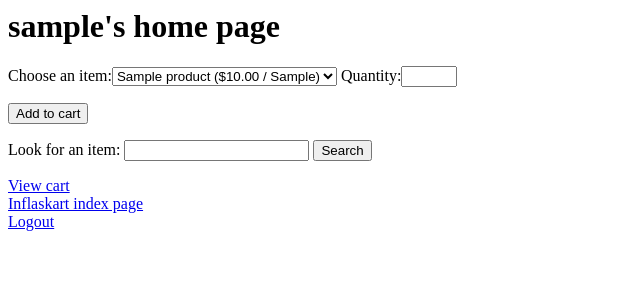
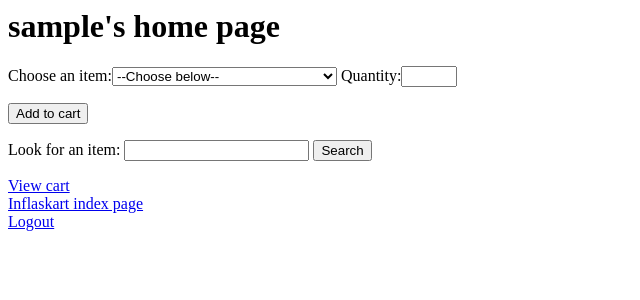
Before and after one commit to eugenielm/Inflaskart, a Django app: a page that uses grocerystore/templates/grocerystore/base.html in a window 1280 px wide. Shown: the top 300 px of the page, without its empty margins (0-640 px from the left). Run offline with Django 3.2, Linux system fonts and the light colour scheme; a user stored in the database is signed in; tables that the repository leaves empty hold one stand-in row (values such as "Sample post").

Commit message:
ShopForm fixed (MutipleChoiceField) and views.py corrected accordingly (all previous migrations had to be deleted because of this bug)

```diff
--- a/grocerystore/forms.py
+++ b/grocerystore/forms.py
@@ -18,12 +18,14 @@ class LoginForm(forms.ModelForm):
         model = User
         fields = ['username', 'password']
 
-def get_choices():
-    choices = []
-    for product in Product.objects.order_by('product_name'):
-        choices.append((product.product_name, product.product_name + " ($" + str(product.product_price) + " / " + product.product_unit + ")"),)
-    return choices
+class ShopForm(forms.Form):
+    product_name = forms.ModelChoiceField(label='Choose an item', queryset=Product.objects.order_by('product_name'), empty_label="--Choose below--")
+    quantity = forms.IntegerField(min_value=1, max_value=20, required=True)
 
-class ShopForm(forms.Form):
-    product_name = forms.ChoiceField(label='Choose an item', choices=get_choices())
-    quantity = forms.IntegerField(min_value=1, max_value=20, required=True)
+
+# class ShopForm(forms.Form):
+#     CHOICES = []
+#     for product in Product.objects.order_by('product_name'):
+#         CHOICES.append((product.product_name, product.product_name + " ($" + str(product.product_price) + " / " + product.product_unit + ")"),)
+#     product_name = forms.ChoiceField(label='Choose an item', choices=CHOICES)
+#     quantity = forms.IntegerField(min_value=1, max_value=20, required=True)
--- a/grocerystore/inflaskart_api.py
+++ b/grocerystore/inflaskart_api.py
@@ -27,7 +27,8 @@ class InflaskartClient:
     #         return lines
 
     def __repr__(self):
-        cart = self.list()
+        cart = self.list()['items']
+        return cart
 
     def list(self):
         """cart = {'items': ["name": "x", "qty": y]} where "x" is a string and 'y' is an integer"""
--- a/grocerystore/models.py
+++ b/grocerystore/models.py
@@ -8,5 +8,8 @@ class Product(models.Model):
     product_name = models.CharField(max_length=60)
     product_unit = models.CharField(max_length=20)
     product_price = models.DecimalField(max_digits=5, decimal_places=2, default=0.00)
+    # def __str__(self):
+    #     return self.product_name + " (" + self.product_unit + ")"
+
     def __str__(self):
-        return self.product_name + " (" + self.product_unit + ")"
+        return self.product_name + " ($" + str(self.product_price) + " / " + self.product_unit + ")"
--- a/grocerystore/views.py
+++ b/grocerystore/views.py
@@ -1,4 +1,5 @@
 from __future__ import unicode_literals
+import re
 from django.shortcuts import redirect, render, get_object_or_404
 from inflaskart_api import InflaskartClient
 from django.contrib.auth import authenticate, login, logout
@@ -111,21 +112,23 @@ class UserShopView(LoginRequiredMixin, View):
     def post(self, request, username):
         form = self.form_class(request.POST)
         try:
-            product = request.POST['product_name']
+            product_pk = request.POST['product_name']
+            product = Product.objects.get(pk=product_pk).product_name
             quantity = request.POST['quantity']
             infla_user = get_inflauser(username)
             infla_user.add(product, quantity)
-            messages.success(request, "%s successfully added to your cart" % product)
+            messages.success(request, "'%s' successfully added to your cart" % product)
             return redirect('grocerystore:user_shop', username=username)
         except:
             searched_item = request.POST['search']
-            if not searched_item.isalpha():
-                messages.error(request, "You must type in only alphabetical characters")
-                return redirect('grocerystore:user_shop', username=username)
-            else:
+            # only albabetic (including accented) characters and whitespaces are allowed in the search
+            if re.search(r'([\w+]+[\s]*)', searched_item):
                 messages.info(request, "You're looking for '%s':" % searched_item)
                 searched_item = urllib.quote(searched_item.encode('utf8'))
                 return redirect('grocerystore:search', username=username, searched_item=searched_item)
+            else:
+                messages.error(request, "You must type in only alphabetical characters")
+                return redirect('grocerystore:user_shop', username=username)
 
 
 class ShowCartView(LoginRequiredMixin, View):
@@ -160,9 +163,10 @@ class ShowCartView(LoginRequiredMixin, View):
         infla_user = get_inflauser(username)
         cart = infla_user.list()['items'] # get a dictonnary whose keys are "name" and "qty"
 
-        if request.POST['empty']:
+        if request.POST.get('empty'):
             if len(cart) > 0:
                 cart = infla_user.empty_cart()
+                messages.success(request, "You've just emptied your cart.")
             return redirect('grocerystore:cart', username=user.username)
 
         for item in cart:
@@ -173,12 +177,12 @@ class ShowCartView(LoginRequiredMixin, View):
                 continue
             if qty_to_change == 0:
                 infla_user.delete(product_to_update)
-                messages.success(request, "%s has been removed from your cart." % product_to_update)
+                messages.success(request, "'%s' has been removed from your cart." % product_to_update)
             else:
                 infla_user.add(product_to_update, qty_to_change)
-                messages.success(request, "%s quantity has been updated." % product_to_update)
+                messages.success(request, "'%s' quantity has been updated." % product_to_update)
+
         return redirect('grocerystore:cart', username=user.username)
-
 
 def search_item(item):
     """Returns a list of Product instances whose 'product_name' contains at least
@@ -206,7 +210,7 @@ class SearchView(View):
         if request.user.is_authenticated:
             searched_item = urllib.unquote(searched_item)
             search_result = search_item(searched_item)
-            if len(search_result) > 15:
+            if len(search_result) > 25:
                 messages.error(request, "too many items match your research... Please be more specific.")
                 return redirect('grocerystore:user_shop', username=username)
             if len(search_result) == 0:
@@ -229,7 +233,7 @@ class SearchView(View):
                 except TypeError:
                     continue
                 infla_user.add(product_to_add, quantity_to_add)
-                messages.success(request, "%s successfully added to your cart" % product_to_add)
+                messages.success(request, "'%s' successfully added to your cart" % product_to_add)
             return redirect('grocerystore:user_shop', username=username)
 
         else:
```
Also changed, not shown: grocerystore/templates/grocerystore/cart.html (+5 -4 lines), grocerystore/migrations/0001_initial.py, grocerystore/migrations/0002_product_product_quantity.py (deleted), grocerystore/migrations/0003_auto_20161214_2011.py (deleted), grocerystore/migrations/0004_remove_product_product_quantity.py (deleted), grocerystore/migrations/0005_auto_20161214_2017.py (deleted), grocerystore/migrations/0006_auto_20161215_1321.py (deleted), grocerystore/migrations/0007_product_product_price.py (deleted).
